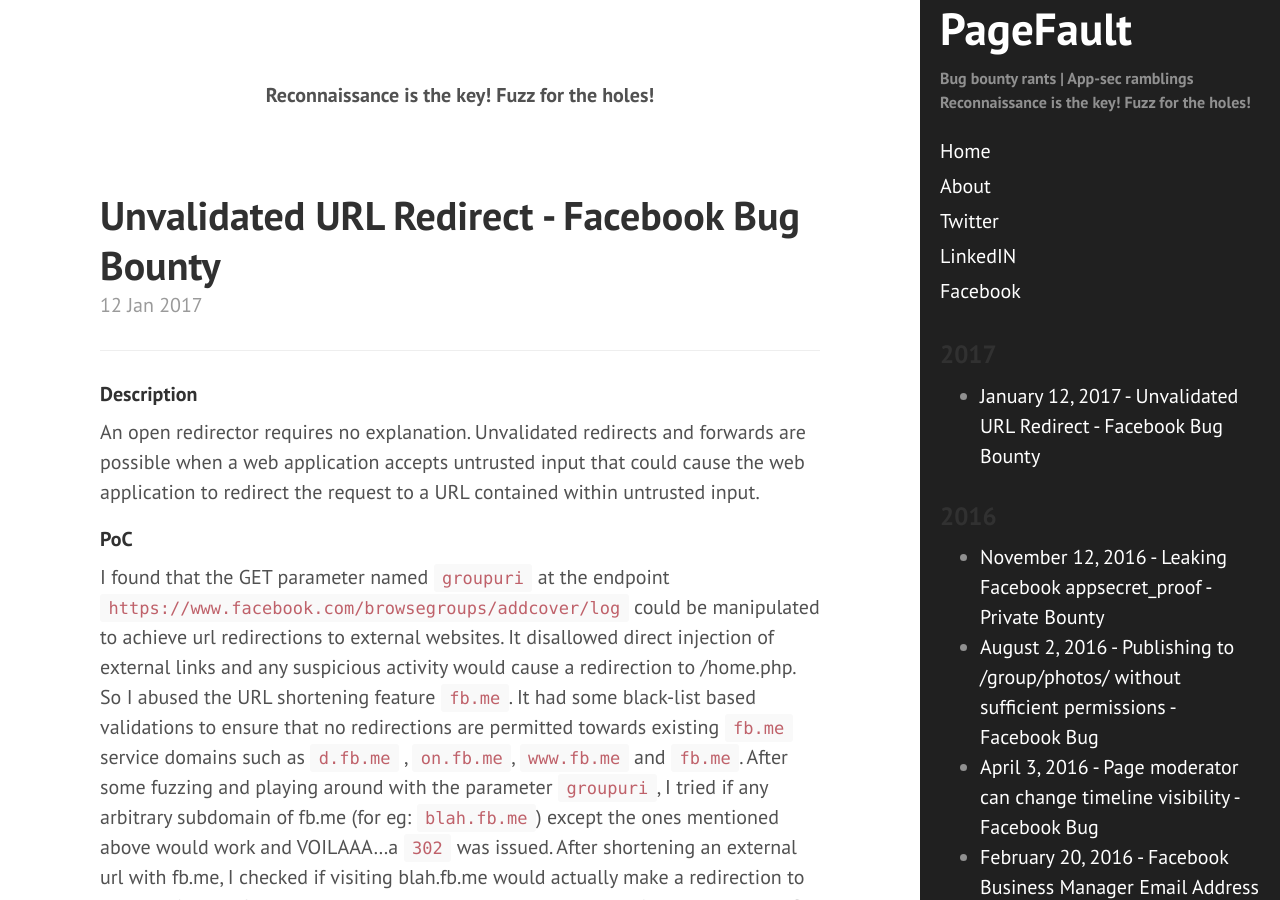
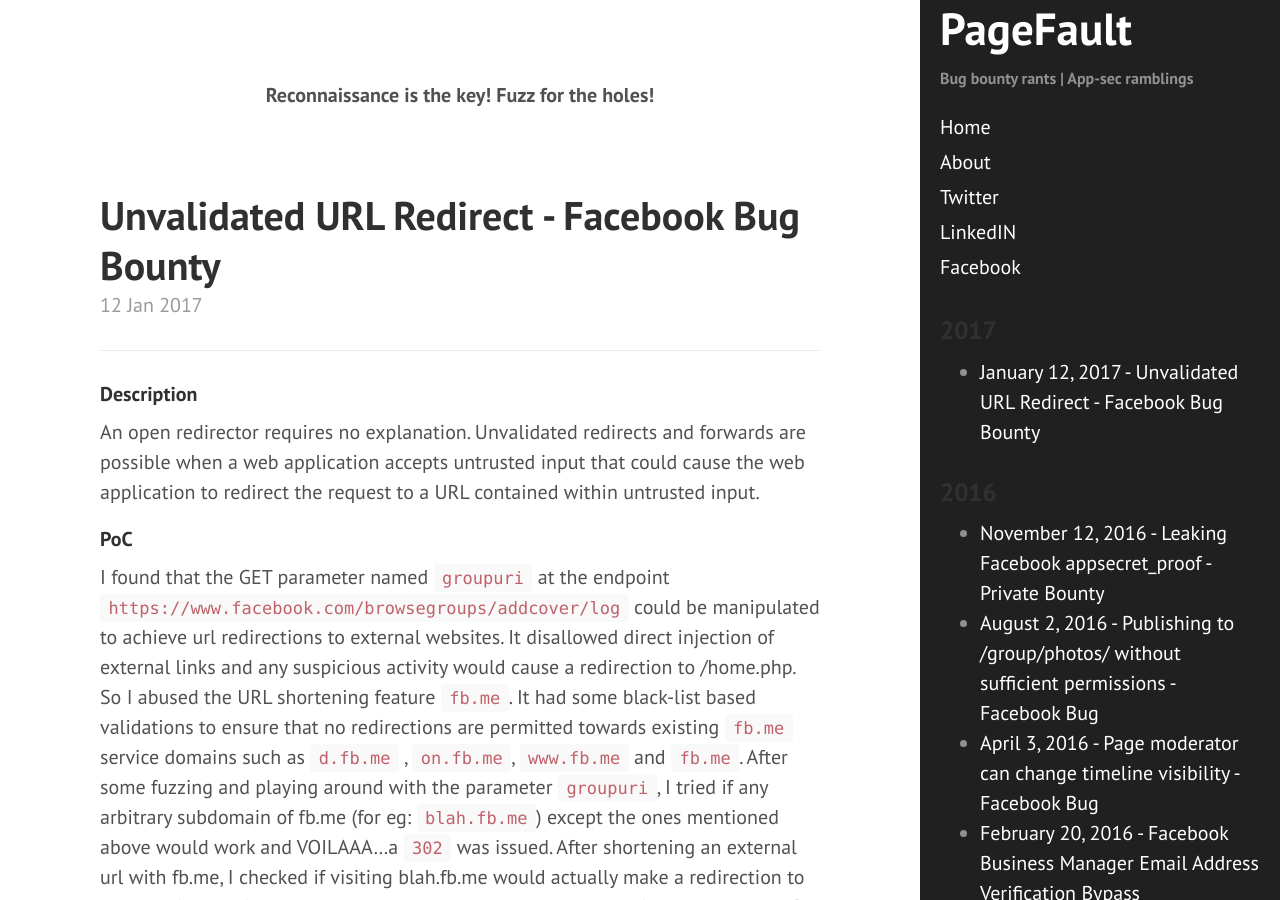
Before and after one commit to sahadnk72/sahadnk72.github.io, a Jekyll site: the page built from index.html, in a window 1280 px wide and 900 px high. Built offline with Jekyll 4.4.1, drawn with Linux system fonts in a browser that asks for light colours; the list of posts is cut into pages by our own code.

Commit message:
Update _config.yml

```diff
--- a/_config.yml
+++ b/_config.yml
@@ -4,7 +4,7 @@ permalink:        pretty
 # Setup
 title:            PageFault
 tagline:          'Security blog'
-description:      'Bug bounty rants | App-sec ramblings     Reconnaissance is the key! Fuzz for the holes!'
+description:      'Bug bounty rants | App-sec ramblings'
 url:              http://pagefault.me
 baseurl:          /
 
```
